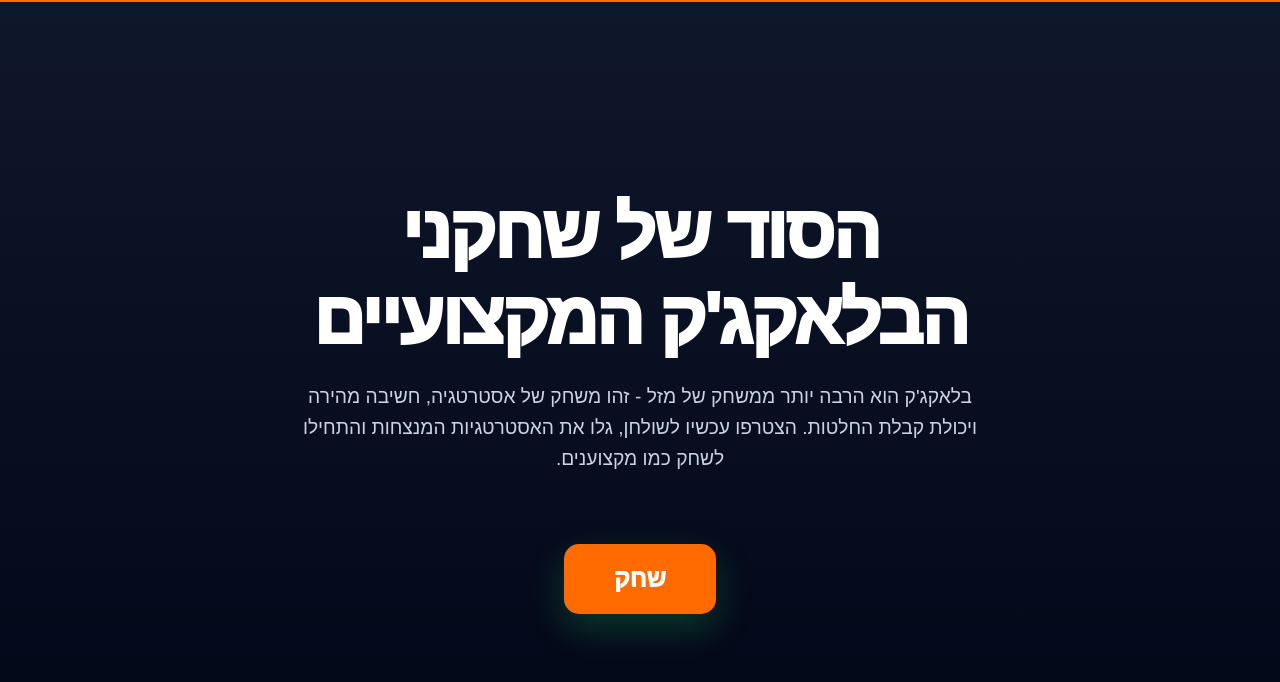
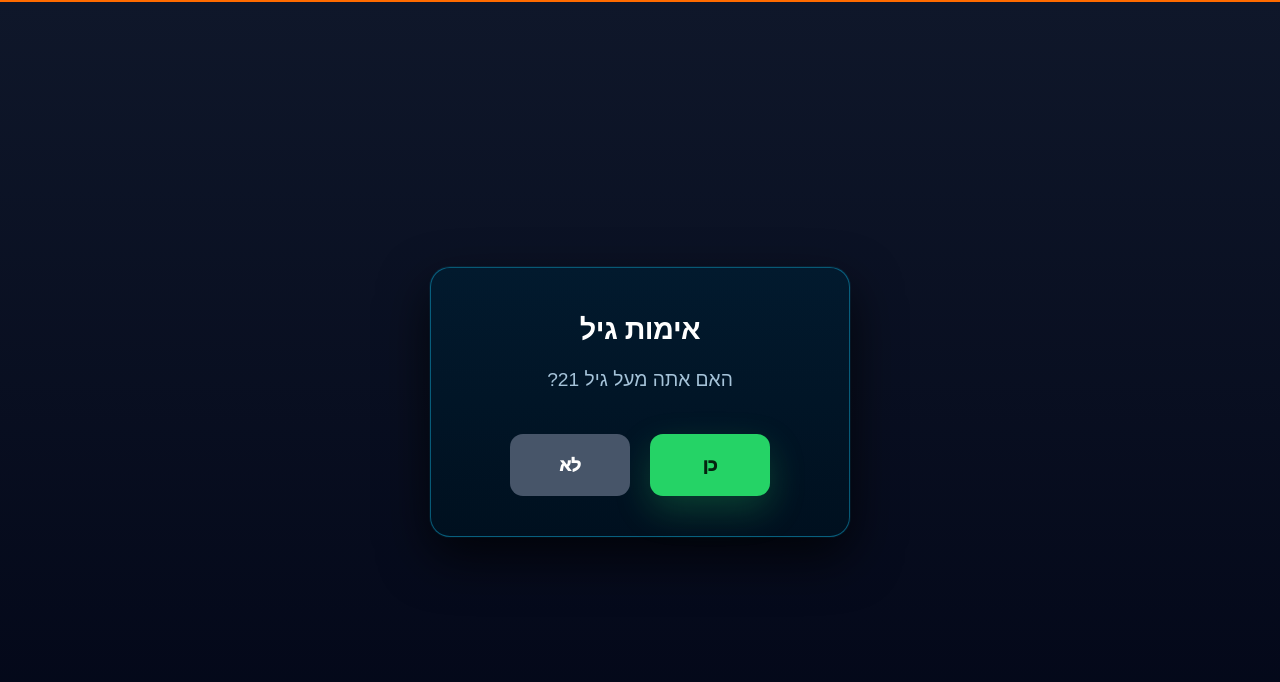
Before and after one commit to caiodcamargo999/betix_website, a Next.js app: page / in a window 1280 px wide. Shown: the top 682 px of the page. Built offline with nearby package versions, Linux system fonts and the light colour scheme.

Commit message:
Replace blackjack page with age verification

```diff
--- a/src/app/page.js
+++ b/src/app/page.js
@@ -1,22 +1,43 @@
 "use client";
 import Link from 'next/link';
+import { useRouter } from 'next/navigation';
 
-export default function BlackjackAdvertorial() {
+export default function AgeVerification() {
+  const router = useRouter();
+
+  const handleNo = () => {
+    alert('המשחק מיועד לגילאי 21 ומעלה בלבד.');
+  };
+
+  const handleYes = () => {
+    router.push('/bonus');
+  };
+
   return (
     <div className="page" style={{ background: 'linear-gradient(180deg, #0f172a 0%, #020617 100%)', minHeight: '100vh', display: 'flex', flexDirection: 'column', alignItems: 'center', justifyContent: 'center', padding: '20px' }}>
-      <div className="container" style={{ textAlign: 'center', maxWidth: '800px', display: 'flex', flexDirection: 'column', alignItems: 'center' }}>
-        <h1 style={{ fontSize: 'clamp(2.5rem, 6vw, 4.5rem)', color: '#fff', marginBottom: '20px', lineHeight: '1.2' }}>
-          הסוד של שחקני הבלאקג'ק המקצועיים
-        </h1>
-
-        <p className="subtitle" style={{ color: '#cbd5e1', fontSize: '1.2rem', marginBottom: '40px', lineHeight: '1.6' }}>
-          בלאקג'ק הוא הרבה יותר ממשחק של מזל - זהו משחק של אסטרטגיה, חשיבה מהירה ויכולת קבלת החלטות.
-          הצטרפו עכשיו לשולחן, גלו את האסטרטגיות המנצחות והתחילו לשחק כמו מקצוענים.
+      <div className="modal-content" style={{ textAlign: 'center', margin: '0 auto' }}>
+        <h2 style={{ marginBottom: '15px' }}>אימות גיל</h2>
+        <p className="modal-subtitle" style={{ fontSize: '1.2rem', marginBottom: '40px' }}>
+          האם אתה מעל גיל 21?
         </p>
 
-        <Link href="/verify" className="cta" style={{ background: '#ff6b00', color: '#fff', textShadow: 'none', padding: '0 50px', fontSize: '1.5rem', height: '70px', borderRadius: '15px' }}>
-          שחק
-        </Link>
+        <div style={{ display: 'flex', gap: '20px', justifyContent: 'center' }}>
+          <button
+            onClick={handleYes}
+            className="cta"
+            style={{ margin: 0, minWidth: '120px', background: '#25d366' }}
+          >
+            כן
+          </button>
+
+          <button
+            onClick={handleNo}
+            className="cta"
+            style={{ margin: 0, minWidth: '120px', background: '#475569', color: '#fff', boxShadow: 'none' }}
+          >
+            לא
+          </button>
+        </div>
       </div>
     </div>
   );
```
